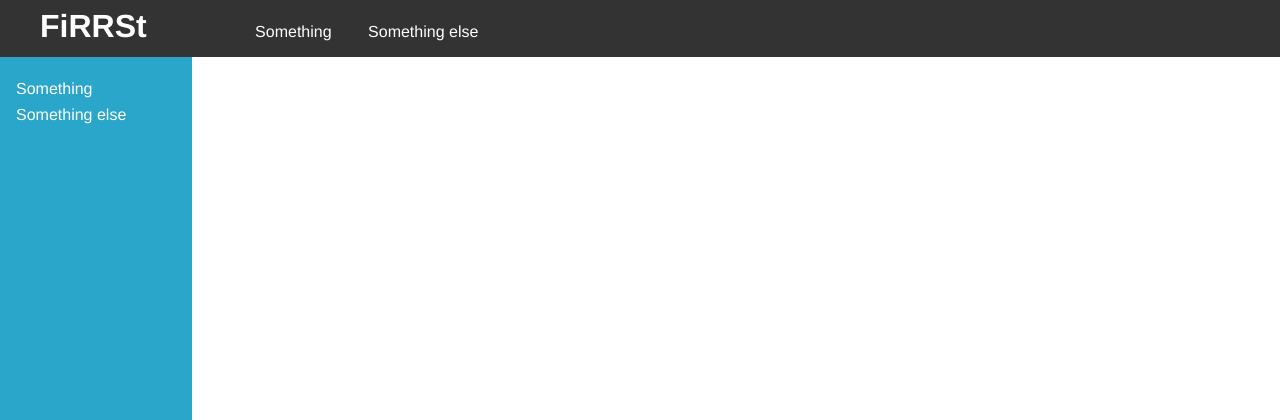
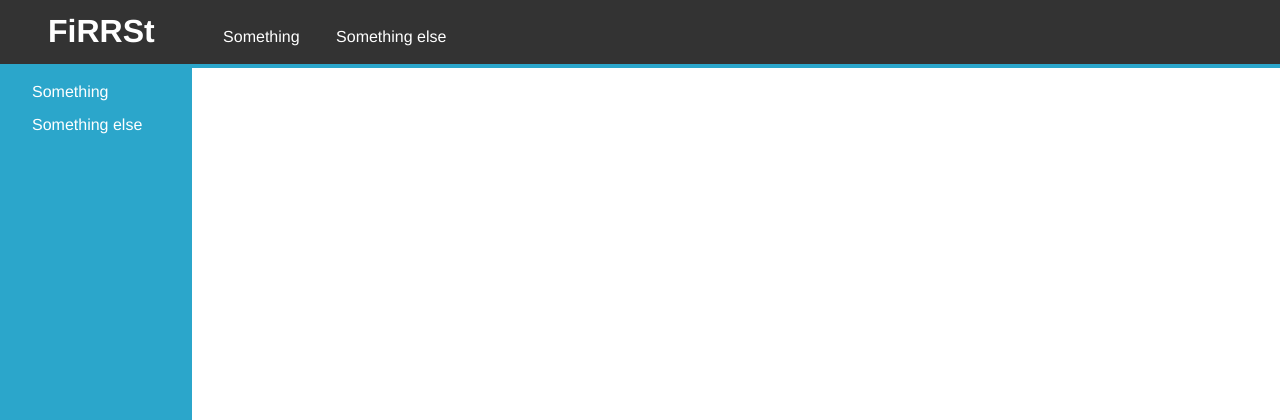
Before and after one commit to fisadev/firrst, a Django app: page / in a window 1280 px wide. Shown: the top 420 px of the page. Run offline with Django 3.2, Linux system fonts and the light colour scheme.

Commit message:
Nicer links with background on hover (sidebar) or color change (topbar), and better spacing on topbar

```diff
--- a/firrst/app/static/css/styles.css
+++ b/firrst/app/static/css/styles.css
@@ -16,23 +16,25 @@ html, body, ul, li, a, p, h1, h2, h3, h4 {
 header#topbar {
     z-index: 99;
     position: fixed;
+    height: 4em;
     width: 100%;
-    padding: 0.5em 0.5em 0.5em 2.5em;
     color: #ffffff;
     background-color: #333333;
+    border-bottom: 4px solid #2ba6cb;
 }
 
 header#topbar  h1 {
     display: inline-block;
     font-size: 2em;
+    margin: 0.4em 1.5em 0.4em 1.5em;
     width: auto;
-    margin: 0 3em 0 0;
 }
 
 header#topbar nav {
     display: inline-block;
-    padding: 0.5em;
+    height: 100%;
     color: #2ba6cb;
+    margin-left: 1em;
 }
 
 header#topbar nav ul {
@@ -53,7 +55,7 @@ header#topbar nav ul li a {
 }
 
 header#topbar nav ul li a:hover {
-    text-decoration: underline;
+    color: #2ba6cb;
 }
 
 section#sidebar {
@@ -62,21 +64,24 @@ section#sidebar {
     position: fixed;
     left: 0;
     top: 3em;
-    width: 10em;
+    width: 12em;
     height: 100%;
     background-color: #2ba6cb;
     color: #ffffff;
-    padding: 2em 1em 1em 1em;
+    padding: 2em 0 1em 0;
 }
 
 section#sidebar ul {
+    width: 100%;
     list-style-image: none;
     list-style-position: outside;
     list-style-type: none;
 }
 
 section#sidebar ul li {
-    padding-bottom: 0.5em;
+    width: 100%;
+    padding: 0.2em 0.5em 0.2em 2em;
+    margin-bottom: 0.5em;
 }
 
 section#sidebar ul li a {
@@ -84,11 +89,9 @@ section#sidebar ul li a {
     text-decoration: none;
 }
 
-section#sidebar ul li a:hover {
-    text-decoration: underline;
+section#sidebar ul li:hover {
+    background-color: #3bb6db;
 }
-
-
 
 section#content h2 {
     color: #DD4814;
```
